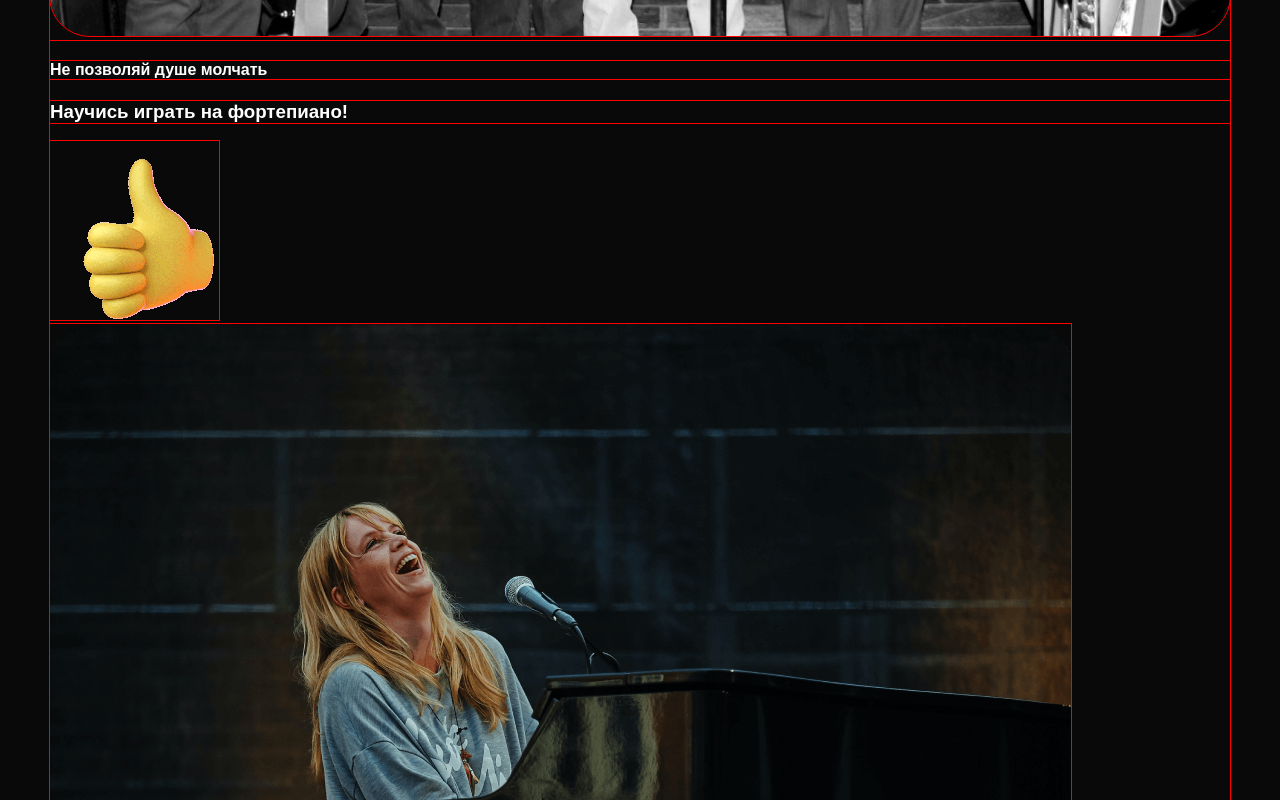
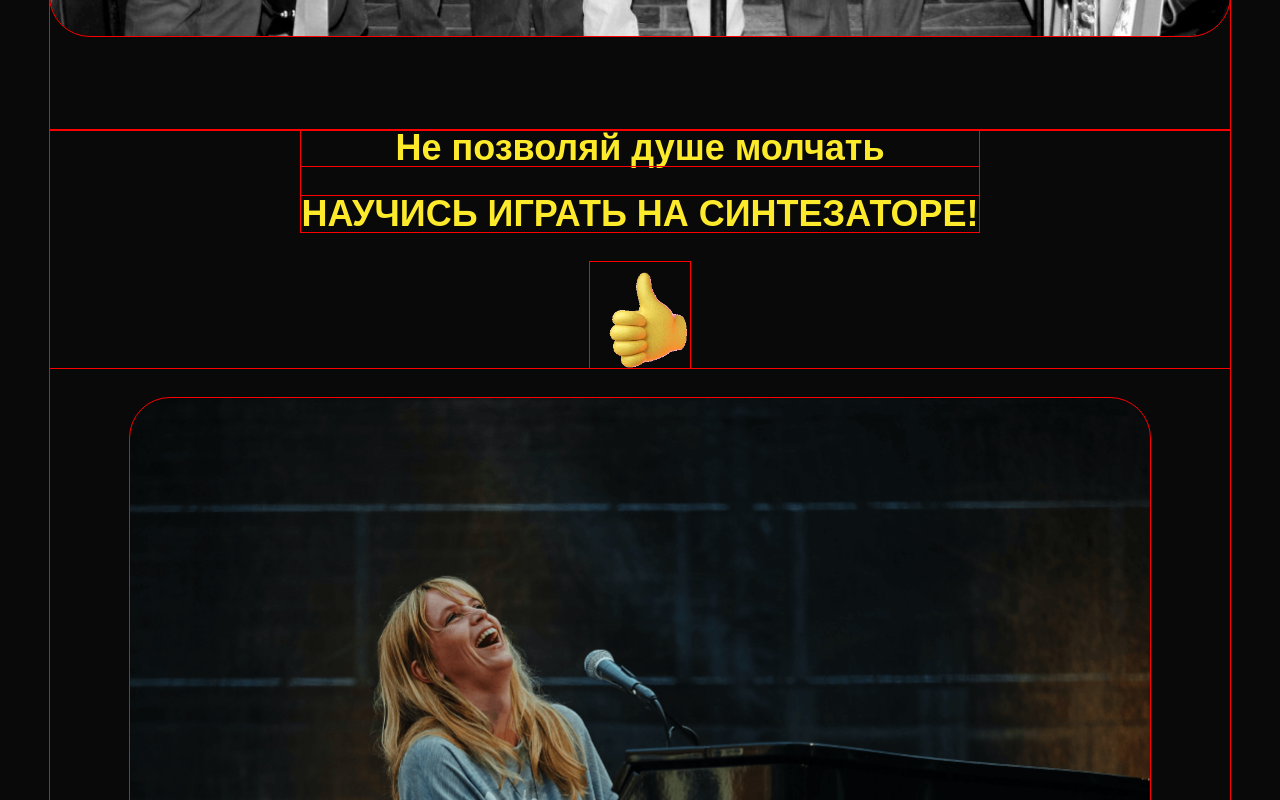
Before and after one commit to Olga-mus/my-site-piano, a plain HTML site: page services/index.html in a window 1280 px wide. Shown: the part 1380-2180 px from the top of the page. Drawn offline with Linux system fonts and the light colour scheme.

Commit message:
сверстана страница Услуги

```diff
--- a/services/index.html
+++ b/services/index.html
@@ -56,11 +56,15 @@
                 <img class="services__img-photo" src="../images/image/services-main-photo.png"
                     alt="фотография на концерте">
             </section>
-            <section>
-                <h4>Не позволяй душе молчать </h4>
-                <h3>Научись играть на фортепиано!</h3>
-                <img src="../images/gif/thumbs-up.gif" alt="гифка палец вверх">
-                <img src="../images/image/services-main-photo-learn.png" alt="">
+            <section class="services-learn">
+                <div class="services-learn__container">
+                    <div class="services-learn__name">
+                        <h4 class="services-learn__subtitle">Не позволяй душе молчать</h4>
+                        <h3 class="services-learn__title">Научись играть на синтезаторе!</h3>
+                    </div>
+                    <img class="services-learn__gif-trumbs" src="../images/gif/thumbs-up.gif" alt="гифка палец вверх">
+                </div>
+                <img class="services-learn__img-play" src="../images/image/services-main-photo-learn.png" alt="">
             </section>
         </main>
 
--- a/services/style.css
+++ b/services/style.css
@@ -46,4 +46,42 @@
   width: 1180px;
   border-radius: 40px;
   margin-top: 40px;
+  margin-bottom: 90px;
 }
+
+.services-learn__subtitle {
+  font-size: 36px;
+  font-weight: 700;
+  line-height: 1;
+  color: #fcea2b;
+  margin: 0 0 30px;
+  text-align: center;
+}
+
+.services-learn__title {
+  font-size: 36px;
+  font-weight: 700;
+  line-height: 1;
+  color: #fcea2b;
+  margin: 0;
+  text-transform: uppercase;
+  text-align: center;
+}
+
+.services-learn__gif-trumbs {
+  width: 100px;
+  display: block;
+  margin: 30px auto 0;
+}
+
+.services-learn__name {
+  margin: 0 auto;
+  width: 678px;
+}
+
+.services-learn__img-play {
+  width: 1020px;
+  border-radius: 40px;
+  display: block;
+  margin: 30px auto 90px;
+}
```
